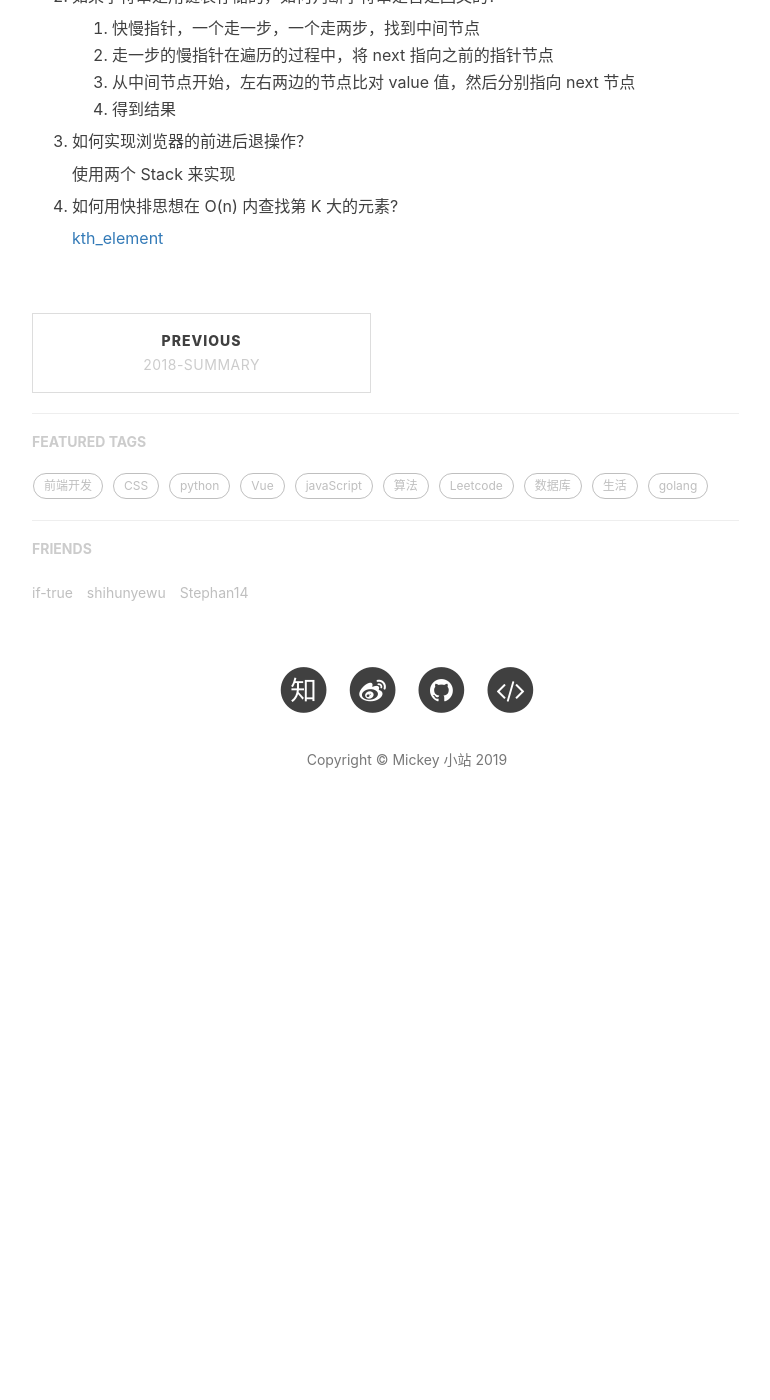
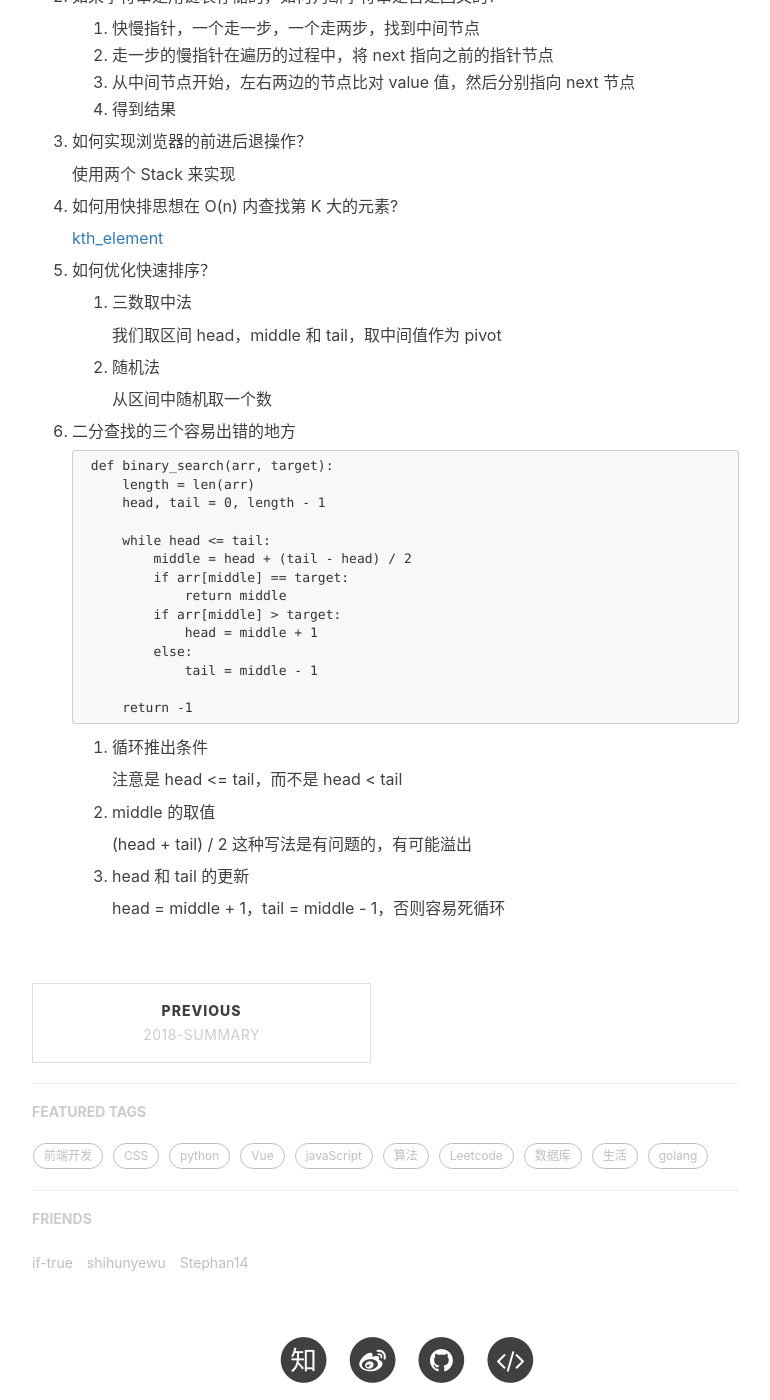
Before and after one commit to mickey0524/mickey0524.github.io, a Jekyll site: the page built from _posts/2019-02-16-jike-algo.md, in a window 1280 px wide and 1400 px high, scrolled down 1002 px. Shown: the whole window, without its empty margins (233-1003 px from the left). Built offline with Jekyll 4.4.1, drawn with Linux system fonts in a browser that asks for light colours; nearby versions of some CDN libraries; comment, search, counter and statistics services are not loaded; before the commit the page ends 1838 px from its top, so only the background shows below that.

Commit message:
feat(algo): add jike algo

````diff
--- a/_posts/2019-02-16-jike-algo.md
+++ b/_posts/2019-02-16-jike-algo.md
@@ -43,3 +43,44 @@ tags:
 4. 如何用快排思想在 O(n) 内查找第 K 大的元素?
 
     [kth_element](https://github.com/mickey0524/classical-data-structure-algorithm/blob/master/kth_element.py)
+
+5. 如何优化快速排序？
+
+    1. 三数取中法
+
+        我们取区间 head，middle 和 tail，取中间值作为 pivot
+
+    2. 随机法
+
+        从区间中随机取一个数
+
+6. 二分查找的三个容易出错的地方
+
+    ```
+    def binary_search(arr, target):
+        length = len(arr)
+        head, tail = 0, length - 1
+
+        while head <= tail:
+            middle = head + (tail - head) / 2
+            if arr[middle] == target:
+                return middle
+            if arr[middle] > target:
+                head = middle + 1
+            else:
+                tail = middle - 1
+
+        return -1
+    ```
+
+    1. 循环推出条件
+
+        注意是 head <= tail，而不是 head < tail
+
+    2. middle 的取值
+
+        (head + tail) / 2 这种写法是有问题的，有可能溢出
+
+    3. head 和 tail 的更新
+
+        head = middle + 1，tail = middle - 1，否则容易死循环
````
